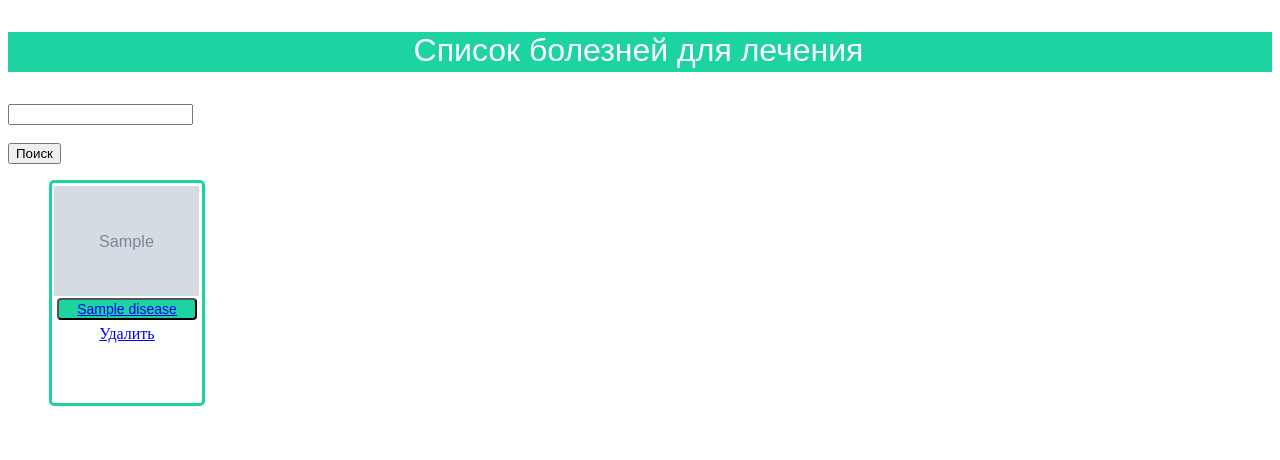
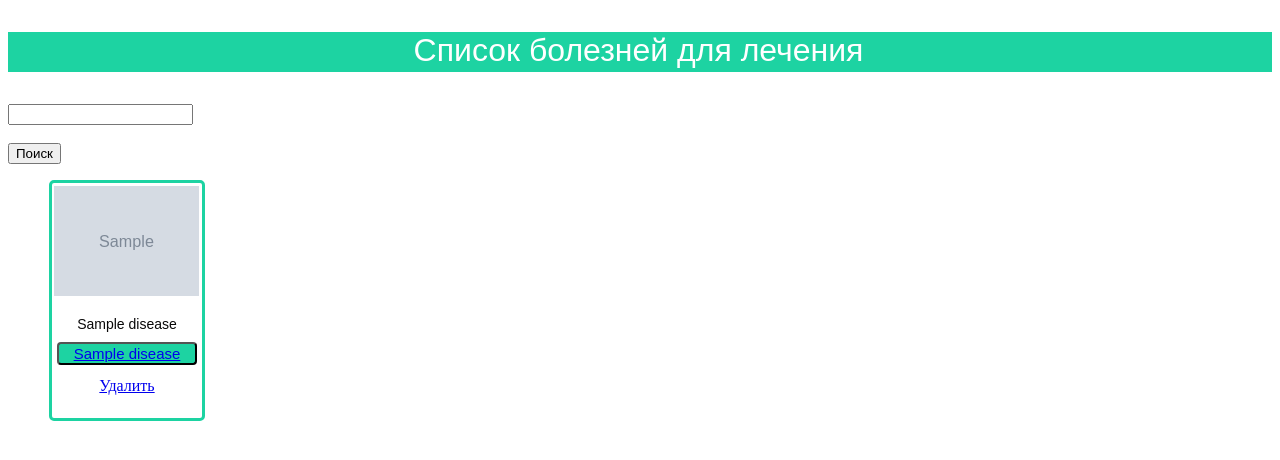
Before and after one commit to dasha124/Automatic_drug_registration_system, a Django app: template list_of_diseases/templates/diseases.html in a window 1280 px wide. Shown: the top 460 px of the page. Run offline with Django 3.2, Linux system fonts and the light colour scheme; the template is opened without the code that fills it: most values are stand-ins (such as "Sample title", 1, 10 or a date in 2020); grey boxes marked "Sample" are stand-in pictures.

Commit message:
reset db

```diff
--- a/list_of_diseases/models.py
+++ b/list_of_diseases/models.py
@@ -32,6 +32,10 @@ class Disease(models.Model):
 
     def __str__(self):
         return self.disease_name
+
+    def sphere_name(self):
+        return self.sphere_id.sphere_name
+
 
     class Meta:
         managed = True
--- a/list_of_diseases/static/css/examp.css
+++ b/list_of_diseases/static/css/examp.css
@@ -38,7 +38,7 @@
 .card_2 {
     margin-top: 3px;
     border: 3px solid #1dd3a2;
-    height: 220px;
+    height: 235px;
     width: 150px;
     border-radius: 5px;
     margin-left: 1px;
@@ -55,18 +55,20 @@
 
 
 .aspect_st {
-        color: black;
-        font-size: 1rem;
-        font-family: Arial, Helvetica, sans-serif;
+    color: rgb(9, 8, 8);
+    font-size: 14px;
+    font-family: Arial, Helvetica, sans-serif;
 }
 
 .butt_serv {
         position: relative;
         bottom: 5px;
-        font-size: 14px;
+        font-size: 15px;
         background-color: #1dd3a2;
         border-radius: 4px;
         width: 140px;
+        margin-bottom: 7px;
+        margin-top: 1px;
 }
 
 .btn {
@@ -85,12 +87,16 @@
 }
 
 .img-card {
-
     width: 145px;
     height: 110px;
     margin-left: 2px;
     margin-top: 3px;
     margin-right: 4px;
-    margin-bottom: 3px;
+    margin-bottom: 2px;
     object-fit: cover;
 }
+
+.l1 {
+
+    margin-bottom: 5px;
+}
--- a/list_of_diseases/templates/disease_element.html
+++ b/list_of_diseases/templates/disease_element.html
@@ -8,9 +8,9 @@
     <img class="img-card" src="{{disease.image}}" alt="картинка">
 
     <div class="card-body">
-        <!-- <p class="aspect_st">{{ disease.id }}</p> -->
+        <p class="aspect_st">{{ disease.sphere_name }}</p>
         <button class="butt_serv">
-            <a href="{% url 'disease_url' disease.id %}">{{ disease.disease_name }}</a></button>
-            <a href="{% url 'delete_url' disease.id %}">Удалить</a></button>
+            <a href="{% url 'disease_url' disease.disease_id %}">{{ disease.disease_name }}</a></button>
+            <a class="l1" href="{% url 'delete_url' disease.disease_id %}">Удалить</a></button>
         </div>
 </div>
```
Also changed, not shown: list_of_diseases/db.py (+7 -3 lines), list_of_diseases/views.py (+3 -58 lines), list_of_diseases/migrations/0001_initial.py, list_of_diseases/migrations/0002_user_test.py (deleted), list_of_diseases/migrations/0003_delete_user_test_alter_disease_options_and_more.py (deleted), list_of_diseases/static/images/1.jpg (added), list_of_diseases/static/images/1_xmoZw8t.jpg (added), list_of_diseases/static/images/2.jpg (added), list_of_diseases/static/images/2_RLDs8dB.jpg (added).
